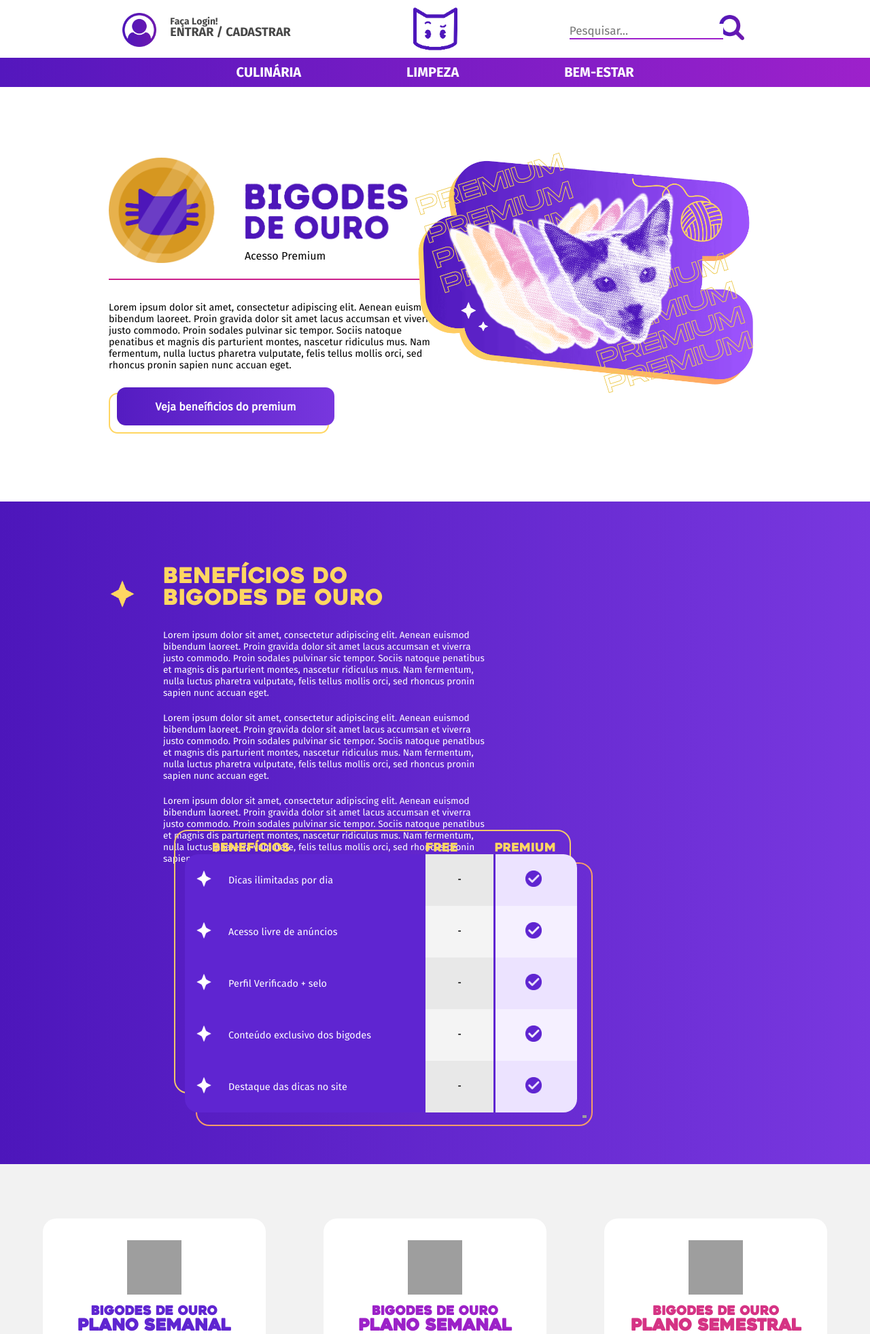
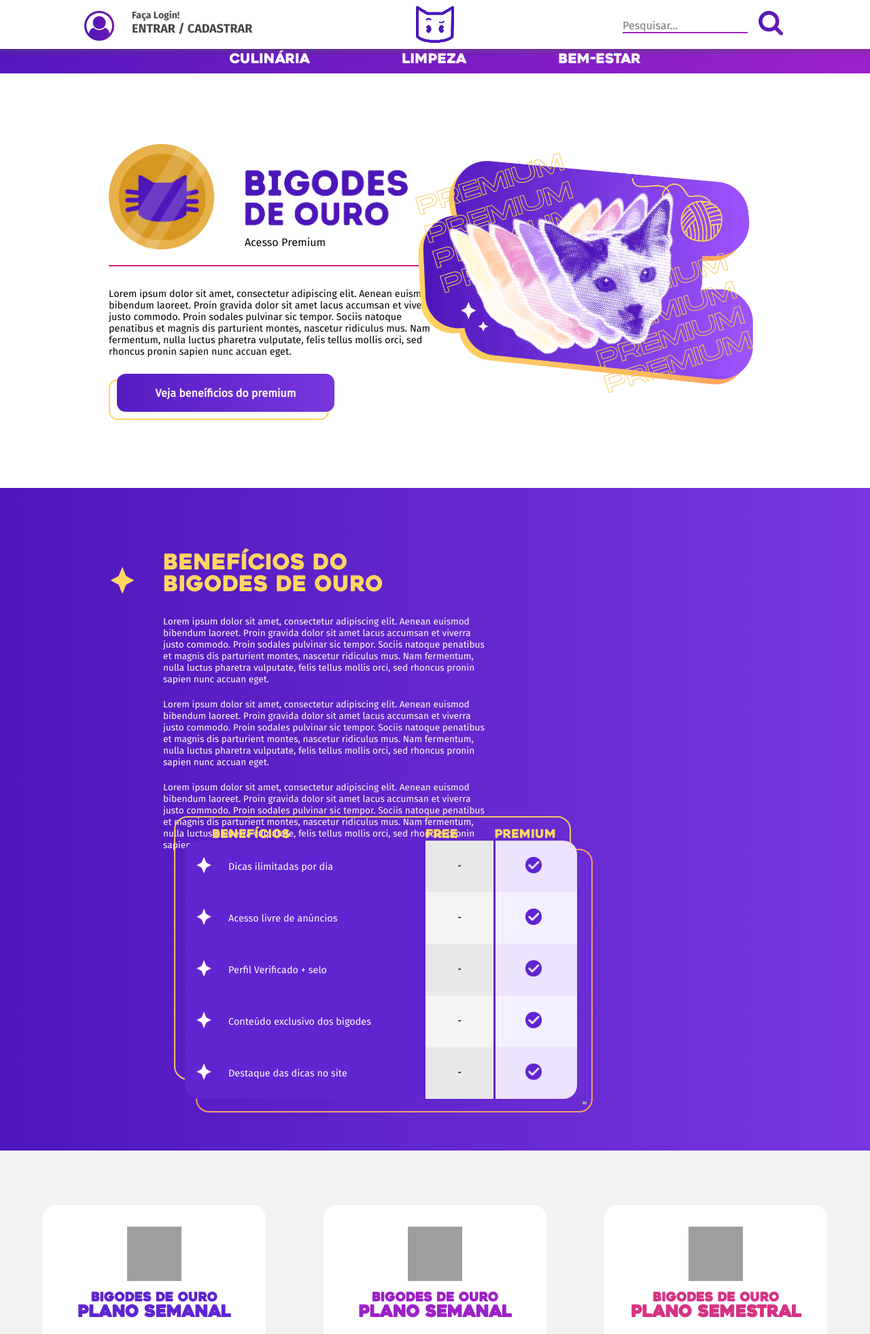
Before and after one commit to SofiaAlbuLima/COMO-QUE-FAZ, a Node server app: page /bigodes-de-ouro in a window 1280 px wide. Shown: the top 1963 px of the page at 68% size. Run offline with Node 20, Linux system fonts and the light colour scheme; some libraries are stand-ins or nearby versions; grey boxes are pictures that could not be loaded.

Commit message:
header -> animação / bugs -> usuario_logado

```diff
--- a/app/controllers/controller.js
+++ b/app/controllers/controller.js
@@ -97,7 +97,10 @@
     Index_mostrarPosts: async (req, res) => {
         res.locals.moment = moment;
         try {
-            res.render("pages/template", {pagina: {cabecalho: "cabecalho", conteudo: "index", rodape: "rodape"}, usuario_logado:req.session.autenticado});
+                res.render("pages/template", {
+                    pagina: {cabecalho: "cabecalho", conteudo: "index", rodape: "rodape"},
+                    usuario_logado:req.session.autenticado});
+
         } catch (e) {
             console.log(e);
         }
--- a/app/public/css/style-Cabecalho.css
+++ b/app/public/css/style-Cabecalho.css
@@ -115,64 +115,105 @@
       font-family: Fira Sans;
       src: url("../fonts/fira-sans.regular.ttf");
     }
+    /* Header inteiro - Inicio */
     .header-dispositivo-mobile{
       display: none;
+    }
+    .header-dispositivo-desktop{
+      position: fixed;
+      z-index: 100;
+      width: 100%;
+      top: 0;
+    }
+    main{
+      margin-top: 13.5vh;
     }
     .logos {
       display: flex;
       justify-content: space-around;
-    height: 85px;
-    box-shadow: 1px 5px 5px rgb(173, 173, 173);
+      height: 9vh;
+      box-shadow: 1px 5px 5px rgba(87, 87, 87, 0.377);
       background-color: white;
+      z-index: 100;
+      position: relative;
     }
+    .topcs {
+      background: linear-gradient(to right, #5417bd, #9d21cb);
+      display: flex;
+      justify-content: space-around;
+      height: 4.5vh;
+      position: relative;
+      z-index: 99;
+      transition: transform 0.2s ease-in-out;
+      }
+      .topcs.hide{
+        transform: translateY(-100%);
+      }
+    /* Header inteiro - Fim */
 
+
+    /* Login & Perfil - Inicio */
+    .login {
+      margin-top: 2vh;
+      display: inline-block;
+      width: 30vh;
+      }
+      #img-login_hover{
+        position: absolute;
+        max-width: 5.5vh;
+        display: none;
+      }
+      #img-login{
+        max-width: 5.5vh;
+      }
+    /* Login & Perfil - Fim */
+
+
+    /* Logomarca CQF - Inicio */
     .logo {
-    margin-top: 5px;
-    margin-right: 50px;
-    margin-left: 50px;
+      margin-top: 1vh;
 
     }
     .logo img {
-    max-width: 65px;
-    margin-top: 5px;
-    align-self: center;
+      max-width: 7vh;
     }
+    /* Logomarca CQF - Fim */
+
+
+    /* Pesquisa - Inicio */
     .search {
-    margin-top: 22px;
-    margin-right: 18px;
+      width: 30vh;
+      margin-top: 2vh;
+      display: flex;
     }
     .search img {
-    max-width: 37px;
+      display: inline-block;
+      max-width: 4.5vh;
+      max-height: 4.5vh;
     }
-    .login {
-    margin-top: 9px;
-    margin-left: 13px;
-    margin-right: -7px;
-    position: relative;
-    display: inline-block;
+    #hide-hover-search input{
+      margin-top: 1.5vh;
+      color: #474747;
+      border-top: none;
+      border-left: none;
+      border-right: none;
+      border-bottom: 0.3vh solid #9d21cb;
+      font-family: Fira Sans;
+      font-size: 2vh;
+      width: 23vh;
+      margin-right: 2vh;
     }
-    #img-login_hover{
-      position: absolute;
-      max-width: 50px;
-      margin-top: 10px;
-      display: none;
-    }
-    #img-login{
-    max-width: 50px;
-    margin-top: 10px;
-    }
-    .topcs {
-    background-color: #5417bd;
-    background-image: linear-gradient(to right, #5417bd, #9d21cb);
-    display: flex;
-    justify-content: space-around;
-    height: 43px;
-    }
+  /* Pesquisa - Fim */
+
+
+  /* Categorias - Inicio */
     .topcs a {
       text-decoration: none;
       color: white;
-    margin-top: 9px;
+      margin-top: 0.8vh;
       font-size: 20px;
+      font-family: Heavitas;
+      font-weight: 300;
     }
     .culinaria {
     margin-left: 270px;
@@ -192,6 +233,8 @@
         margin-top: 12px;
         font-weight: 700;
     }
+
+  /* Categorias - Fim */
     #hide-hover-span {
         position: absolute;
         color: #474747;
@@ -210,23 +253,23 @@
     }
     .p-2{
         font-size: 18px;
-        margin-top: -20px;
     }
-    #hide-hover-search {
-        position: absolute;
-        color: #474747;
-        text-align: center;
-        margin-top: -28px;
-        width: 200px;
-        margin-left: -220px;
+
+    .cabecalho_seta_abrir_menu{
+      display: inline;
+      border-radius: 100px;
+      justify-content: center;
     }
-    #hide-hover-search input{
-        border-top: none;
-        border-left: none;
-        border-right: none;
-        border-bottom: 2px solid #9d21cb;
-        font-family: Fira Sans;
-        font-size: 17px;
+    .cabecalho_seta_abrir_menu:hover{
+      background-color: #f5f0ff;
+    }
+    .seta{
+      width: 2vh;
+      height: 2vh;
+      display: inline-block;
+    }
+    .seta_hover{
+      display: none;
     }
   /* FIM - HEADER DESKTOP - SEM LOGIN */
 }
--- a/app/public/js/script-header.js
+++ b/app/public/js/script-header.js
@@ -3,10 +3,28 @@
             document.getElementById("img-login_hover").style.display = "block";
             document.getElementById("text-user-hover").style.color = "#9820CA";
             document.getElementById("text-user-hover2").style.color = "#9820CA";
-        }
+        };
 
         function hideDiv1() {
             document.getElementById("img-login_hover").style.display = "none";
             document.getElementById("text-user-hover").style.color = "#333333";
             document.getElementById("text-user-hover2").style.color = "#333333";
-        }
+        };
+
+        document.addEventListener("DOMContentLoaded", function() {
+            var categorias = document.getElementById("categorias");
+            var lastScrollTop = 0;
+
+            window.addEventListener("scroll", function() {
+                var currentScroll = window.pageYOffset || document.documentElement.scrollTop;
+
+                if (currentScroll > lastScrollTop) {
+                    // Rolando para baixo
+                    categorias.classList.add("hide");
+                } else {
+                    // Rolando para cima
+                    categorias.classList.remove("hide");
+                }
+                lastScrollTop = currentScroll;
+            });
+        });
--- a/app/views/partial/cabecalho.ejs
+++ b/app/views/partial/cabecalho.ejs
@@ -27,40 +27,56 @@
     </section>
 
     <section class="header-dispositivo-desktop">
-       <nav class="logos">
+       <nav class="logos">  <!-- Usuário -->
+
+            <% if (usuario_logado) { %>
+               <aside id="container" class="login">
+               <a href="/perfil">
+                  <img id="img-login" src="imagens/user_icon.png" alt="Faça Login"> <!-- ícone usuário -->
+
+                  <article id="hide-hover-span">
+                     <p class="p-1" id="text-user-hover">Seja bem vindo(a)!</p>
+                     <p class="p-2" id="text-user-hover2"><%= usuario_logado %></p>
+                  </article>
+
+                  <figure class="cabecalho_seta_abrir_menu">
+                     <img src="imagens-svg/cabecalho-menu-seta.svg" alt="Abrir Menu" class="seta">
+                     <img src="imagens-svg/cabecalho-menu-seta-hover.svg" alt="Abrir Menu" class="seta_hover">
+                  </figure>
+               </a>
+            </aside>
+            <% } else { %>
                <aside id="container" onmouseover="showDiv1()" onmouseout="hideDiv1()" class="login">
                <a href="/login">
                   <img id="img-login_hover" src="imagens/user_icon_hover.svg" alt="Faça Login">
                   <img id="img-login" src="imagens/user_icon.png" alt="Faça Login">
+
                   <article id="hide-hover-span">
-                  <% if (usuario_logado) { %>
-                     <p class="p-1" id="text-user-hover">Seja bem vindo(a)!</p>
-                  <% } else { %>
                      <p class="p-1" id="text-user-hover">Faça Login!</p>
-                  <% } %>
-                <br>
-                  <% if (usuario_logado) { %>
-                     <p class="p-2" id="text-user-hover2"><%= usuario_logado %></p>
-                  <% } else { %>
                      <p class="p-2" id="text-user-hover2">ENTRAR / CADASTRAR</p>
-                  <% } %>
                   </article>
                </a>
                </aside>
-          <article class="logo">
+            <% } %>
+
+         </aside>
+
+          <article class="logo">  <!-- logomarca -->
              <a href="/">
                 <img src="imagens/ComoQueFaz_logo.png" alt="Logo do ComoQueFaz">
              </a>
           </article>
-          <aside id="container2" class="search">
-             <img src="imagens/search_icon.png" alt="Ícone de Pesquisa">
+
+          <aside id="container2" class="search">  <!-- Pesquisa -->
             <article id="hide-hover-search">
                <input class="texto-search" type="text" name="inserir-pesquisa" placeholder="Pesquisar...">
                <label id="inserir-pesquisa"></label>
             </article>
+
+             <img src="imagens/search_icon.png" alt="Ícone de Pesquisa">
           </aside>
        </nav>
-       <nav class="topcs">
+       <nav id="categorias" class="topcs">
           <a class="culinaria" href="https://grupo4-tca.github.io/Como-que-faz/Categoria-Culinária">CULINÁRIA</a>
           <a class="limpeza" href="https://grupo4-tca.github.io/Como-que-faz/Categoria-Limpeza">LIMPEZA</a>
           <a class="bem-estar" href="https://grupo4-tca.github.io/Como-que-faz/Categoria-Bem-Estar">BEM-ESTAR</a>
```
Also changed, not shown: app/public/imagens-svg/cabecalho-menu-seta-hover.svg (added), app/public/imagens-svg/cabecalho-menu-seta.svg (added). Lines whose indentation alone changed are shown as unchanged.
